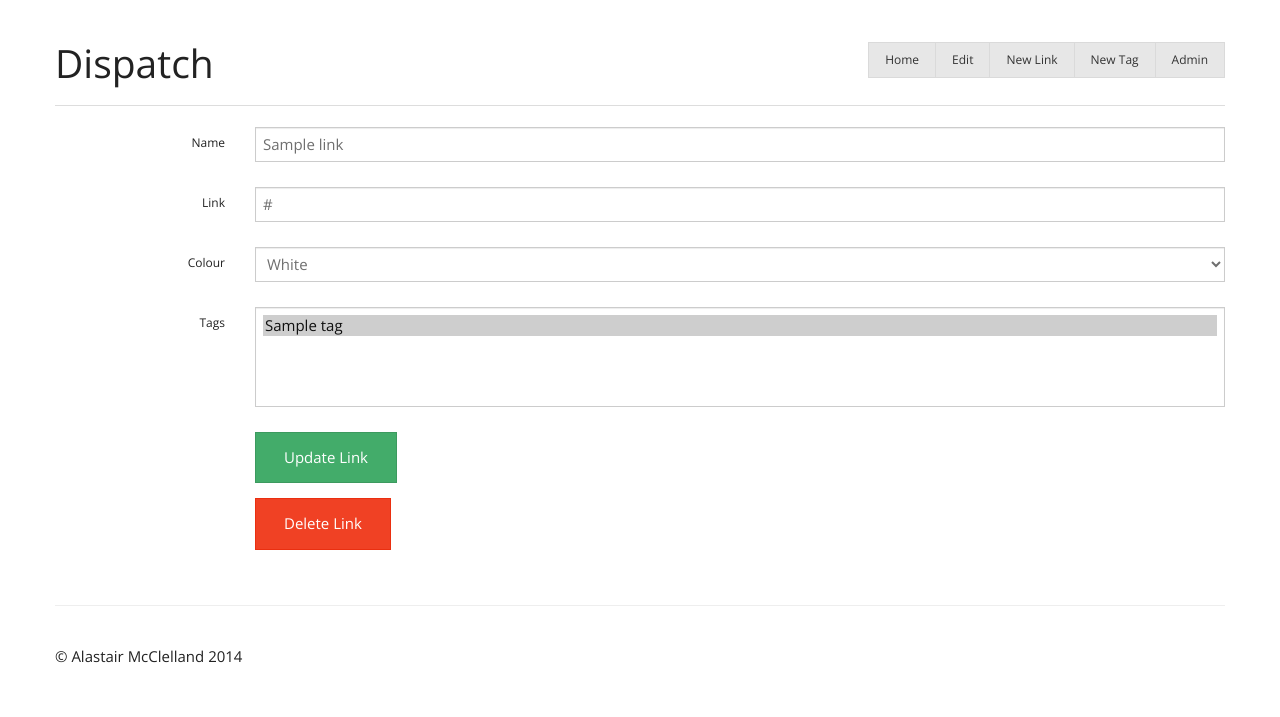
After one commit to almcc/dispatch, a Django app: page /link/1/ in a window 1280 px wide. The commit adds this page. Shown: the top 717 px of the page. Run offline with Django 3.2, Linux system fonts and the light colour scheme; tables that the repository leaves empty hold one stand-in row (values such as "Sample post"); some libraries are stand-ins or nearby versions.

Commit message:
Basic CRUD of links

```diff
--- a/webapp/dispatch/templates/base.html
+++ b/webapp/dispatch/templates/base.html
@@ -30,6 +30,13 @@
             <div class="row">
                 <div class="col-md-12">
                     <div class="page-header">
+                        <div class="btn-group pull-right">
+                          <a href="/" class="btn btn-sm btn-default">Home</a>
+                          <button type="button" class="btn btn-sm btn-default">Edit</button>
+                          <a href="/link" class="btn btn-sm btn-default">New Link</a>
+                          <a href="/tag" class="btn btn-sm btn-default">New Tag</a>
+                          <a href="/admin" class="btn btn-sm btn-default">Admin</a>
+                        </div>
                         <h1>Dispatch</h1>
                     </div>
                 </div>
@@ -48,7 +55,6 @@
             <div class="row">
                 <div class="col-md-12">
                     <div class="footer">
-                        <p class="pull-right"><a href="/admin">Admin</a></p>
                         <p>© Alastair McClelland 2014</p>
                     </div>
                 </div>
--- a/webapp/dispatch/urls.py
+++ b/webapp/dispatch/urls.py
@@ -5,14 +5,7 @@ from django.contrib import admin
 admin.autodiscover()
 
 urlpatterns = patterns('',
-    # Examples:
-    # url(r'^$', 'dispatch.views.home', name='home'),
-    # url(r'^dispatch/', include('dispatch.foo.urls')),
-    url(r'^$', include('location.urls')),
-
-    # Uncomment the admin/doc line below to enable admin documentation:
     url(r'^admin/doc/', include('django.contrib.admindocs.urls')),
-
-    # Uncomment the next line to enable the admin:
     url(r'^admin/', include(admin.site.urls)),
+    url(r'', include('location.urls')),
 )
--- /dev/null
+++ b/webapp/location/forms.py
@@ -0,0 +1,6 @@
+from django.forms import ModelForm
+from location.models import Link
+
+class LinkForm(ModelForm):
+    class Meta:
+        model = Link
--- /dev/null
+++ b/webapp/location/templates/location/edit-link.html
@@ -0,0 +1,38 @@
+{% extends "base.html" %}
+{% load location_extras %}
+
+{% block content %}
+    <div class="row">
+        <div class="col-md-12">
+            <form action="/link/{{ linkId }}/" method="post" class="form-horizontal" role="form">
+                {% csrf_token %}
+                {% for field in form %}
+                    <div class="form-group">
+                        <label for="id_{{ field.name }}" class="col-md-2 control-label">{{ field.label }}</label>
+                        <div class="col-md-10">
+                            {{ field|addcss:"form-control" }}
+                            <span class="help-block">{{ field.help_text }}</span>
+                        </div>
+                    </div>
+                {% endfor %}
+                <div class="form-group">
+                    <div class="col-md-offset-2 col-md-10">
+                        <input class="btn btn-success" type="submit" value="Update Link" />
+                    </div>
+                </div>
+            </form>
+        </div>
+    </div>
+    <div class="row">
+        <div class="col-md-12">
+            <form action="/link/delete/{{ linkId }}/" method="post" class="form-horizontal" role="form">
+                {% csrf_token %}
+                <div class="form-group">
+                    <div class="col-md-offset-2 col-md-10">
+                        <input class="btn btn-danger" type="submit" value="Delete Link" />
+                    </div>
+                </div>
+            </form>
+        </div>
+    </div>
+{% endblock content %}
--- a/webapp/location/templates/location/index.html
+++ b/webapp/location/templates/location/index.html
@@ -10,7 +10,7 @@
                         <div class="panel-body">
                             <div class="list-group">
                                 {% for link in links %}
-                                    <a href="{{ link.link }}" class="list-group-item list-group-item-{{ link.colour }}">{{ link.name }}</a>
+                                    <a href="/link/{{link.pk}}" class="list-group-item list-group-item-{{ link.colour }}">{{ link.name }}</a>
                                 {% endfor %}
                             </div>
                         </div>
--- /dev/null
+++ b/webapp/location/templatetags/location_extras.py
@@ -0,0 +1,6 @@
+from django import template
+register = template.Library()
+
+@register.filter(name='addcss')
+def addcss(field, css):
+   return field.as_widget(attrs={"class":css})
--- a/webapp/location/urls.py
+++ b/webapp/location/urls.py
@@ -2,4 +2,7 @@ from django.conf.urls import patterns, include, url
 
 urlpatterns = patterns('',
     url(r'^$', 'location.views.index'),
+    url(r'^link/$', 'location.views.newLink'),
+    url(r'^link/(\d+)/$', 'location.views.editLink'),
+    url(r'^link/delete/(\d+)/$', 'location.views.deleteLink'),
 )
--- a/webapp/location/views.py
+++ b/webapp/location/views.py
@@ -1,6 +1,8 @@
 from django.shortcuts import render
 from location.models import Link, Tag
+from location.forms import LinkForm
 from django.db.models import Max
+from django.http import HttpResponseRedirect
 
 
 def index(request):
@@ -18,3 +20,30 @@ def index(request):
 
     return render(request, 'location/index.html', {"columns": columns,
                                                    "column_class": "col-md-" + str(12//max)})
+
+def newLink(request):
+    if request.method == 'POST':
+        form = LinkForm(request.POST)
+        if form.is_valid():
+            form.save()
+            return HttpResponseRedirect('/')
+    else:
+        form = LinkForm()
+    return render(request, 'location/new-link.html', { 'form': form })
+
+def editLink(request, linkId):
+    instance = Link.objects.get(pk=linkId)
+    if request.method == 'POST':
+        form = LinkForm(request.POST, instance=instance)
+        if form.is_valid():
+            form.save()
+            return HttpResponseRedirect('/')
+    else:
+        form = LinkForm(instance=instance)
+    return render(request, 'location/edit-link.html', { 'form': form, 'linkId': linkId})
+
+def deleteLink(request, linkId):
+    if request.method == 'POST':
+        instance = Link.objects.get(pk=linkId)
+        instance.delete()
+    return HttpResponseRedirect('/')
```
Also changed, not shown: webapp/location/templates/location/new-link.html (added, +26 -0 lines), webapp/location/templatetags/__init__.py (added).
